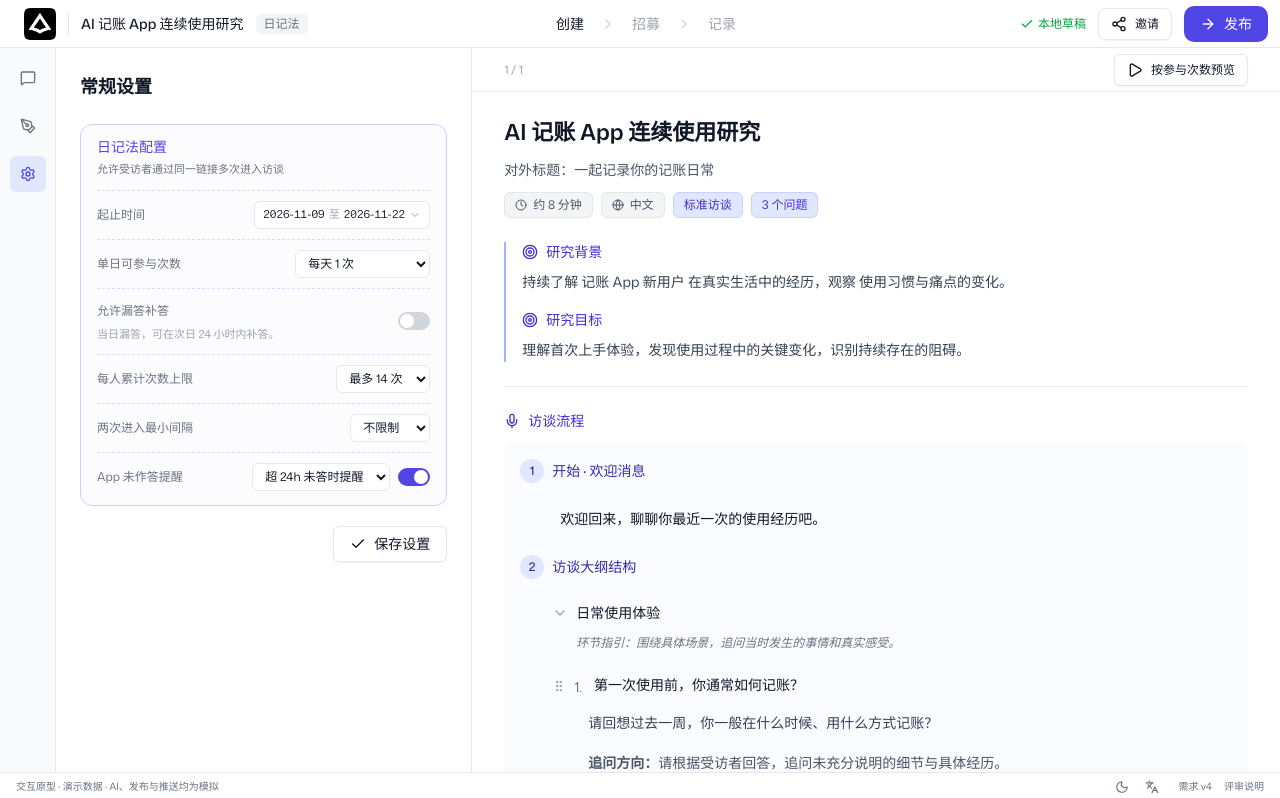
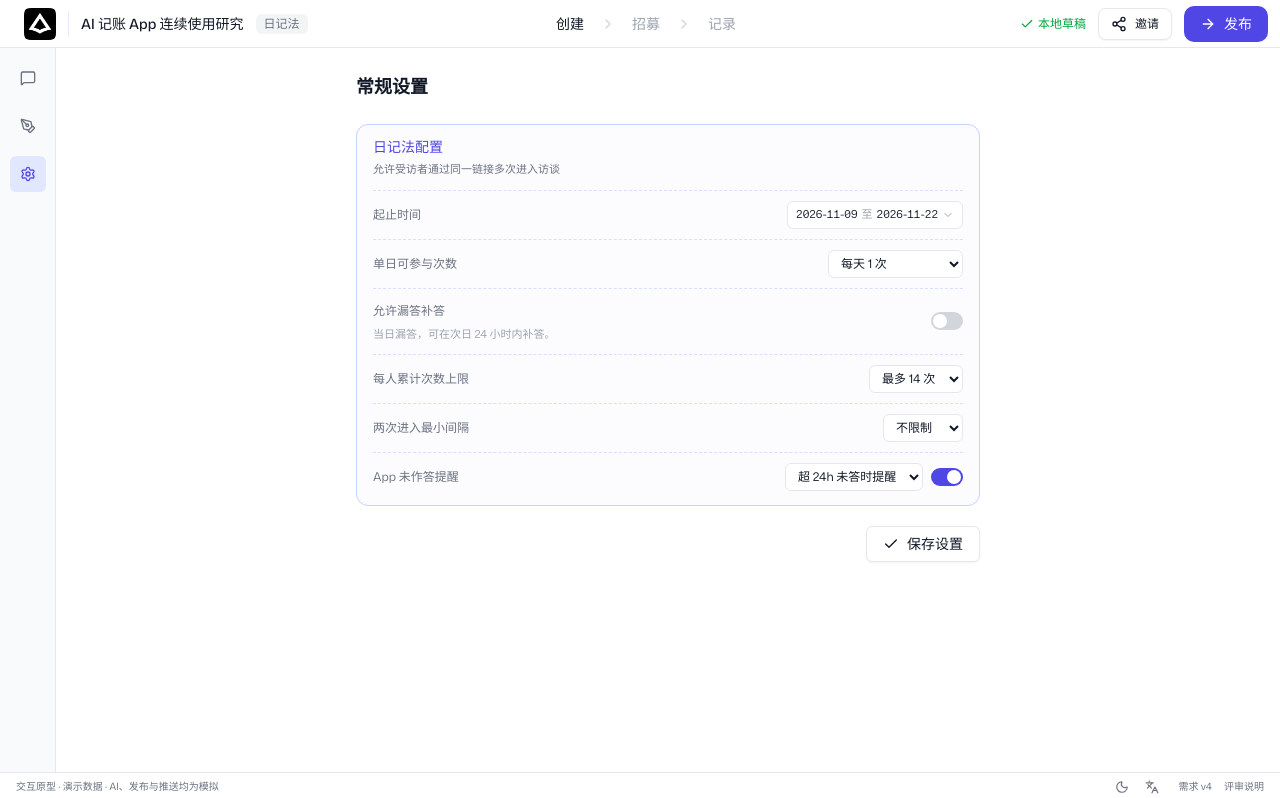
Before and after one commit to 2023liushuya-lab/mizzen-diary-prototype, a Next.js app: page /study/outline in a window 1280 px wide. Shown: the top 798 px of the page. Built offline with nearby package versions, Linux system fonts and the light colour scheme.

Commit message:
Show settings without the outline preview

```diff
--- a/src/components/diary/outline-page.tsx
+++ b/src/components/diary/outline-page.tsx
@@ -6,6 +6,7 @@ import { Button } from "@/components/ui/button";
 import { Input } from "@/components/ui/input";
 import { useTranslation } from "@/hooks/use-translation";
 import { useDiaryStore } from "@/stores/diary-store";
+import { cn } from "@/lib/utils";
 import { DiaryConfigPanel } from "./diary-config";
 export function OutlinePage() {
   const t = useTranslation();
@@ -46,8 +47,21 @@ export function OutlinePage() {
           <Settings />
         </Button>
       </nav>
-      <div className="grid min-w-0 flex-1 lg:grid-cols-[minmax(380px,34%)_minmax(0,1fr)]">
-        <aside className="border-r border-border bg-card p-5 xl:p-6">
+      <div
+        className={cn(
+          "grid min-w-0 flex-1",
+          panel !== "settings" &&
+            "lg:grid-cols-[minmax(380px,34%)_minmax(0,1fr)]",
+        )}
+      >
+        <aside
+          className={cn(
+            "bg-card p-5 xl:p-6",
+            panel === "settings"
+              ? "mx-auto w-full max-w-2xl sm:py-10"
+              : "border-r border-border",
+          )}
+        >
           <div className="mb-6 flex items-center justify-between">
             <h2 className="text-lg font-semibold">
               {t(
@@ -129,7 +143,7 @@ export function OutlinePage() {
             </div>
           )}
         </aside>
-        <NativeOutline />
+        {panel !== "settings" && <NativeOutline />}
       </div>
     </div>
   );
```
Also changed, not shown: 3 other files (tests, documents, lock files or other folders).
